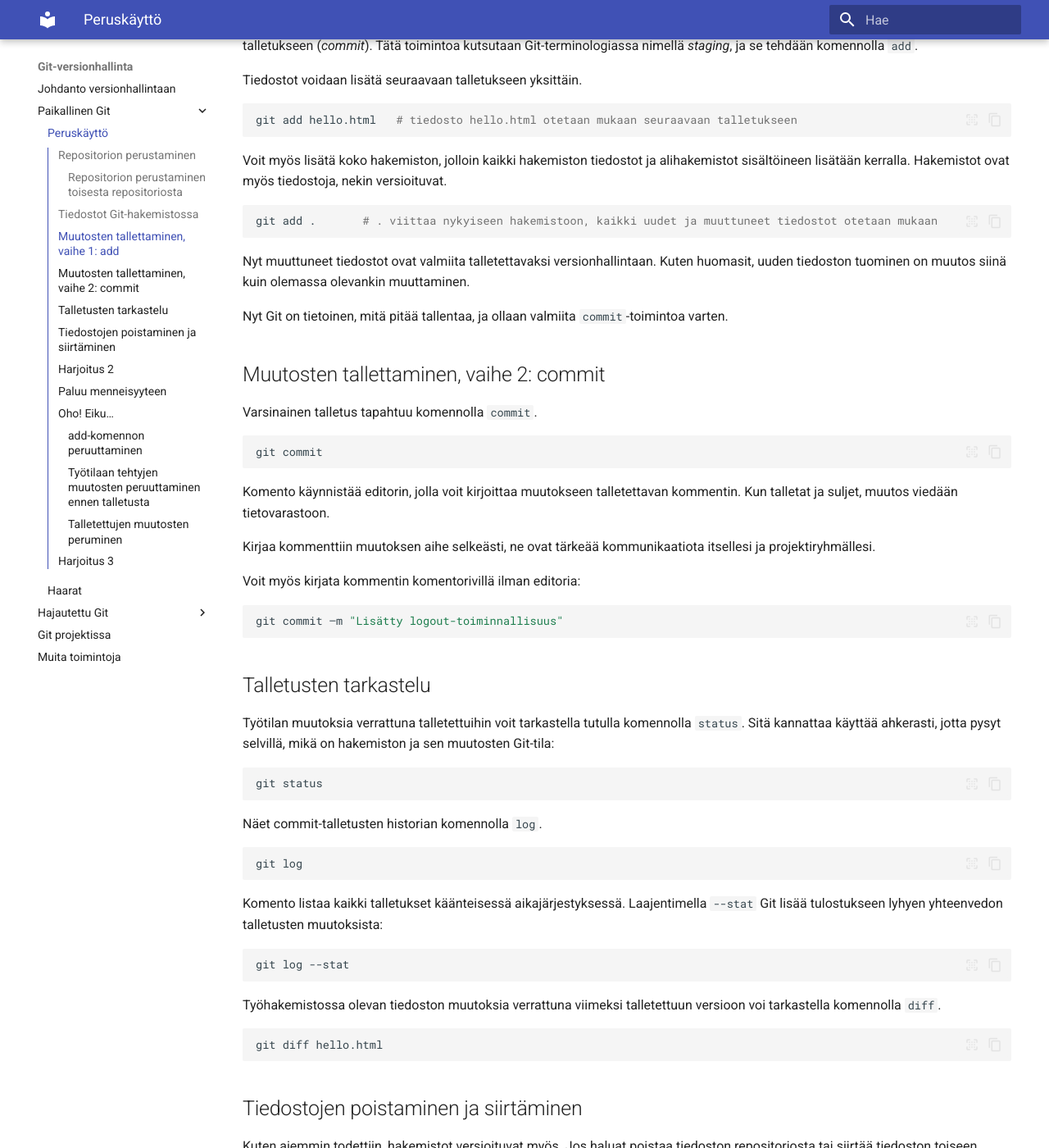
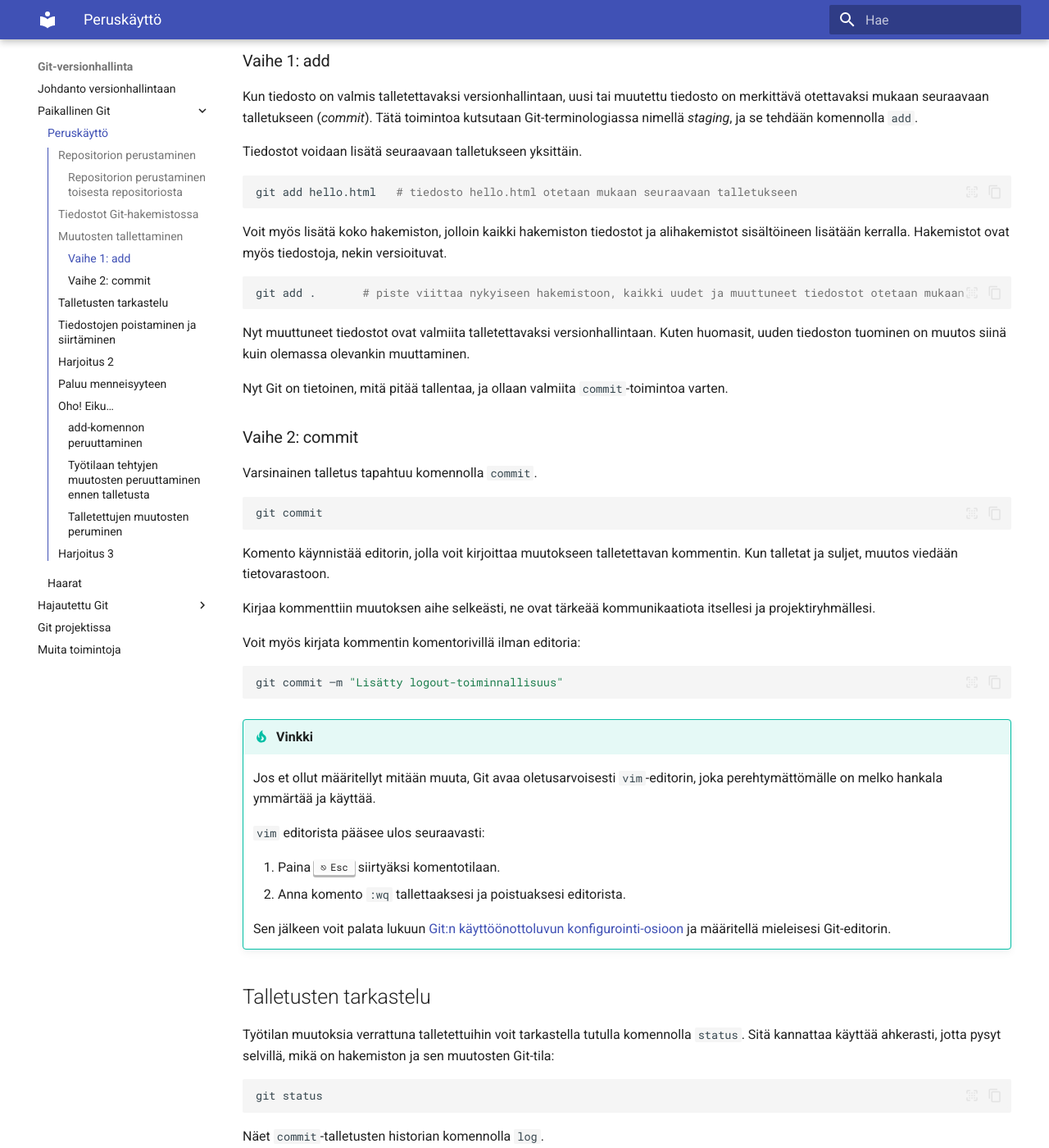
Before and after one commit to mruonavaara/git-versionhallinta, an MkDocs documentation site: the page built from docs/peruskaytto.md, in a window 1280 px wide and 1400 px high, scrolled down 2433 px. Shown: the whole window at 82% size. Built offline with MkDocs 1.6.1 and Material for MkDocs 9.7.7, drawn with Linux system fonts in a browser that asks for light colours; some of the changed text lies outside the part shown.

````diff
--- a/docs/peruskaytto.md
+++ b/docs/peruskaytto.md
@@ -64,10 +64,10 @@ Git:n hallinnassa oleva työhakemiston tiedosto voi olla
 
 Oheinen kuva kuvaa eri tiloja ja niiden välisiä siirtymiä.
 
-- Jos hakemistoon lisätään uusi tiedosto, se on `untracked`.
-- Jos hakemistossa oleva Git-hallinnassa oleva tiedosto muuttuu, sen tilaksi tulee `modified`.
-- Uudet ja muuttuneet tiedostot voidaan merkitä otettavaksi seuraavaan talletukseen toiminnolla `add` (_stage the file_).
-- Kun talletus  (_commit_) tehdään, kaikki mukaan otettavaksi merkityt tiedostoversiot talletetaan, ja niiden tilaksi tulee `unmodified`.
+1. Kun hakemistoon lisätään uusi tiedosto (_add the file_), se on `untracked`.
+2. Kun hakemiston jo Git-hallinnassa oleva tiedosto muuttuu (_edit the file_), sen tilaksi tulee `modified`.
+3. Uudet ja muuttuneet tiedostot voidaan merkitä otettavaksi seuraavaan talletukseen toiminnolla `add` (_stage the file_). Tällöin tiedostot ovat tilassa `staged`
+4. Kun talletus  (_commit_) tehdään, kaikki mukaan otettavaksi merkityt tiedostoversiot talletetaan, ja niiden tilaksi tulee `unmodified`.
 
 ![](assets/git_file_states.png)
 
@@ -81,9 +81,11 @@ git status
 
     Työhakemiston git-tilaa (komento `status`) kannattaa tarkastella ennen Git-operaatioita ja niiden jälkeen, niin pysyt aina tilanteen tasalla, mitä repositoriossasi tapahtuu.
 
-## Muutosten tallettaminen, vaihe 1: add
+## Muutosten tallettaminen
 
 Tiedostoversioiden tallettaminen on kaksivaiheinen operaatio.
+
+### Vaihe 1: add
 
 Kun tiedosto on valmis talletettavaksi versionhallintaan, uusi tai muutettu tiedosto on merkittävä otettavaksi mukaan seuraavaan talletukseen (_commit_). Tätä toimintoa kutsutaan Git-terminologiassa nimellä _staging_, ja se tehdään komennolla `add`.
 
@@ -96,14 +98,14 @@ git add hello.html   # tiedosto hello.html otetaan mukaan seuraavaan talletuksee
 Voit myös lisätä koko hakemiston, jolloin kaikki hakemiston tiedostot ja alihakemistot sisältöineen lisätään kerralla. Hakemistot ovat myös tiedostoja, nekin versioituvat.
 
 ```bash
-git add .		# . viittaa nykyiseen hakemistoon, kaikki uudet ja muuttuneet tiedostot otetaan mukaan
+git add .		# piste viittaa nykyiseen hakemistoon, kaikki uudet ja muuttuneet tiedostot otetaan mukaan
 ```
 
 Nyt muuttuneet tiedostot ovat valmiita talletettavaksi versionhallintaan. Kuten huomasit, uuden tiedoston tuominen on muutos siinä kuin olemassa olevankin muuttaminen.
 
 Nyt Git on tietoinen, mitä pitää tallentaa, ja ollaan valmiita `commit`-toimintoa varten.
 
-## Muutosten tallettaminen, vaihe 2: commit
+### Vaihe 2: commit
 
 Varsinainen talletus tapahtuu komennolla `commit`.
 
@@ -121,6 +123,18 @@ Voit myös kirjata kommentin komentorivillä ilman editoria:
 git commit –m "Lisätty logout-toiminnallisuus"
 ```
 
+!!! tip "Vinkki"
+
+    Jos et ollut määritellyt mitään muuta, Git avaa oletusarvoisesti `vim`-editorin, joka perehtymättömälle on melko hankala ymmärtää ja käyttää.
+
+    `vim` editorista pääsee ulos seuraavasti:
+
+    1. Paina ++escape++ siirtyäksi komentotilaan.
+    2. Anna komento `:wq` tallettaaksesi ja poistuaksesi editorista.
+
+    Sen jälkeen voit palata lukuun [Git:n käyttöönottoluvun konfigurointi-osioon](johdanto.md#editori) ja määritellä mieleisesi Git-editorin.
+
+
 ## Talletusten tarkastelu
 
 Työtilan muutoksia verrattuna talletettuihin voit tarkastella tutulla komennolla `status`. Sitä kannattaa käyttää ahkerasti, jotta pysyt selvillä, mikä on hakemiston ja sen muutosten Git-tila:
@@ -129,7 +143,7 @@ Työtilan muutoksia verrattuna talletettuihin voit tarkastella tutulla komennoll
 git status
 ```
 
-Näet commit-talletusten historian komennolla `log`.
+Näet `commit`-talletusten historian komennolla `log`.
 
 ```bash
 git log
@@ -380,7 +394,7 @@ Harjoitellaan peruuttelua.
      - Poista kaikki loput muutokset työtilasta.
      - Mitä tapahtui uusille _untracked_-tilassa oleville tiedostoille?
 
-4. Kokeile talletuksen peruuttamista
-     - Talleta nyt kaikki muutokset.
+4. Kokeile talletuksen peruuttamista.
+     - Tee useita muutoksia ja talleta ne.
      - Peruuta talletus komennolla `revert`.
      - Mitä näyttää komento `log`?
--- a/mkdocs.yml
+++ b/mkdocs.yml
@@ -18,6 +18,7 @@ theme:
     - content.code.copy
     - content.code.select
     - toc.integrate
+    - navigation.footer
 extra_css:
   - stylesheets/extra.css
 markdown_extensions:
@@ -31,3 +32,4 @@ markdown_extensions:
       line_spans: __span
       pygments_lang_class: true
   - pymdownx.inlinehilite
+  - pymdownx.keys
````
Also changed, not shown: other parts of docs/peruskaytto.md (+2 -2 lines), docs/etarepositoriot.md (+3 -3 lines), docs/haarat.md (+12 -10 lines), docs/johdanto.md (+2 -2 lines), docs/versionhallinta_projektissa.md (+14 -11 lines).
